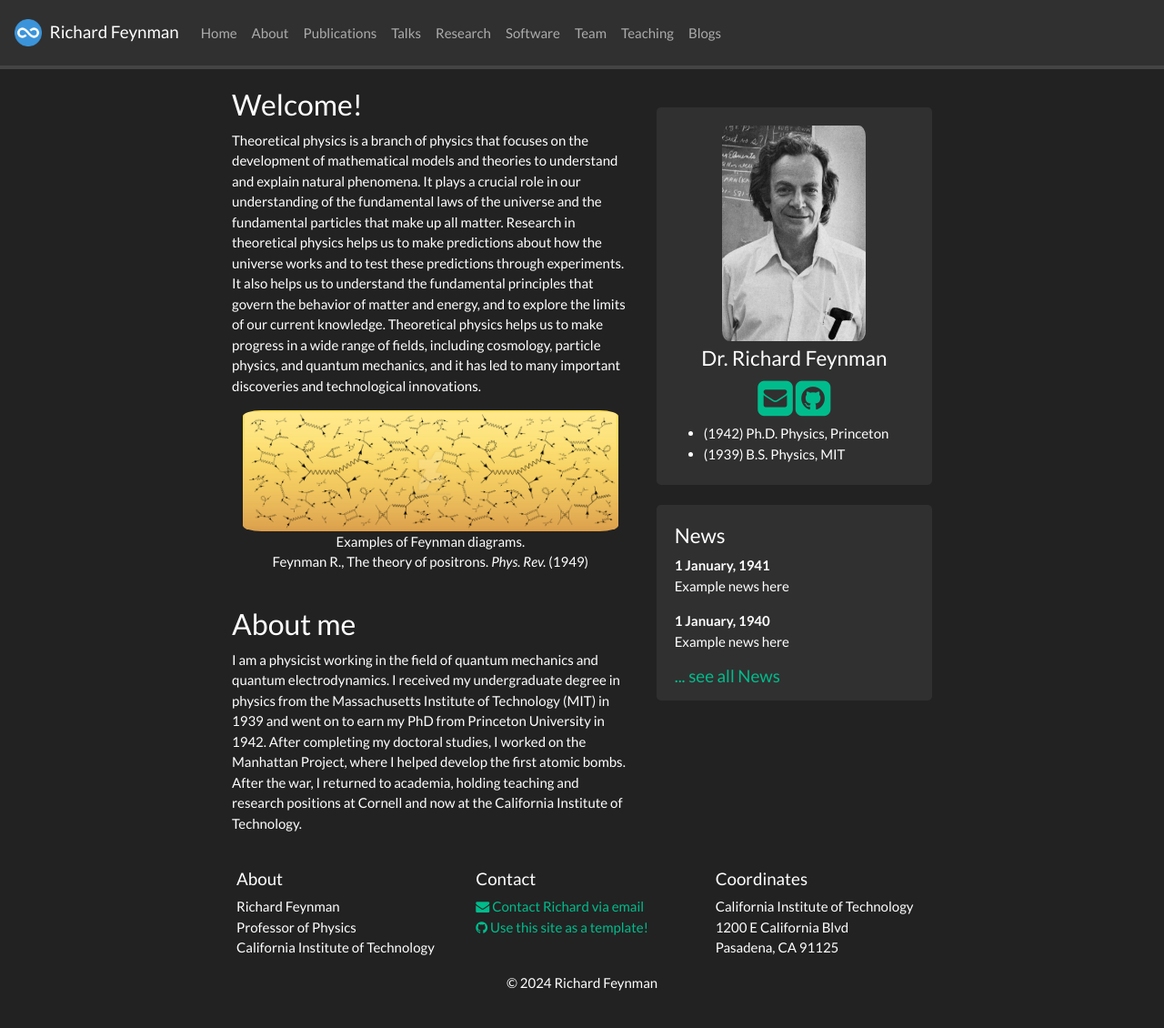
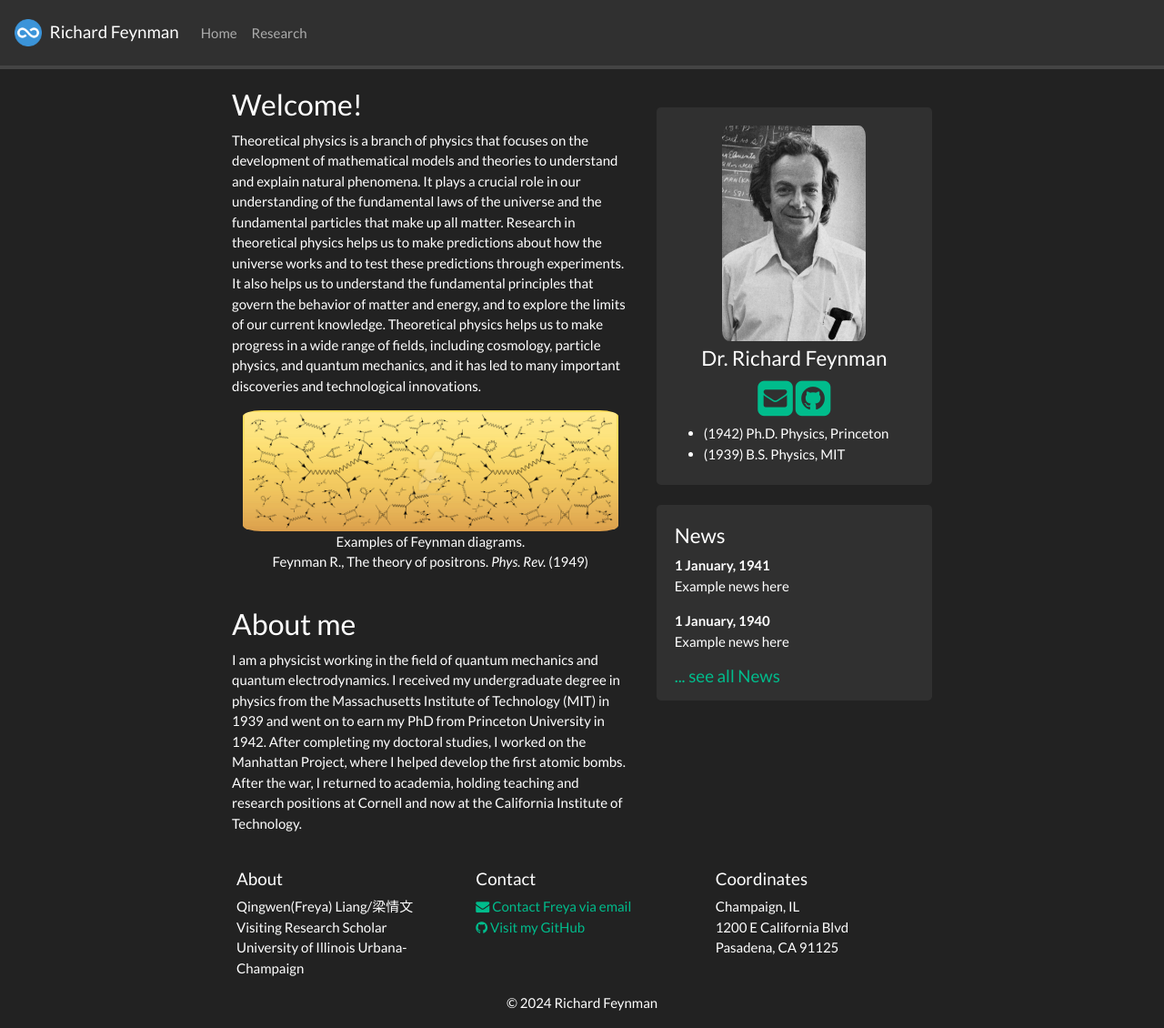
Before and after one commit to Qingwen212/Qingwen212.github.io, a Jekyll site: the page built from _pages/home.md, in a window 1280 px wide and 1130 px high. Shown: the whole window at 91% size. Built offline with Jekyll 4.4.1, drawn with Linux system fonts in a browser that asks for light colours; nearby versions of some CDN libraries; a style sheet for code colours, icons or effects is not loaded.

Commit message:
Update _config.yml

```diff
--- a/_config.yml
+++ b/_config.yml
@@ -12,29 +12,29 @@ url: ""
 
 # Footer info
 affiliation: >
-  Richard Feynman<br/>
-  Professor of Physics<br/>
-  California Institute of Technology
+  Qingwen(Freya) Liang/梁情文<br/>
+  Visiting Research Scholar<br/>
+  University of Illinois Urbana-Champaign
 
 location: >
-  California Institute of Technology<br/>
+  Champaign, IL<br/>
   1200 E California Blvd<br/>
   Pasadena, CA 91125
 
 contact: >
-  <a href="mailto:richard@university.edu" target="_blank"><i class="fa fa-envelope fa-1x"></i> Contact Richard via email</a> <br/>
-  <a href="https://github.com/sbryngelson/academic-website-template"><i class="fa fa-github fa-1x"></i> Use this site as a template!</a>
+  <a href="mailto:freya_liang@outlook.com" target="_blank"><i class="fa fa-envelope fa-1x"></i> Contact Freya via email</a> <br/>
+  <a href="https://github.com/Qingwen212"><i class="fa fa-github fa-1x"></i> Visit my GitHub</a>
 
 # Pages shown in navbar
 nav_pages:
-  - name: about
-  - name: publications
-  - name: talks
+#  - name: about
+ # - name: publications
+ # - name: talks
   - name: research
-  - name: software
-  - name: team
-  - name: teaching
-  - name: blogs
+#  - name: software
+ # - name: team
+  # - name: teaching
+  # - name: blogs
 
 include:
   - .htaccess
```
